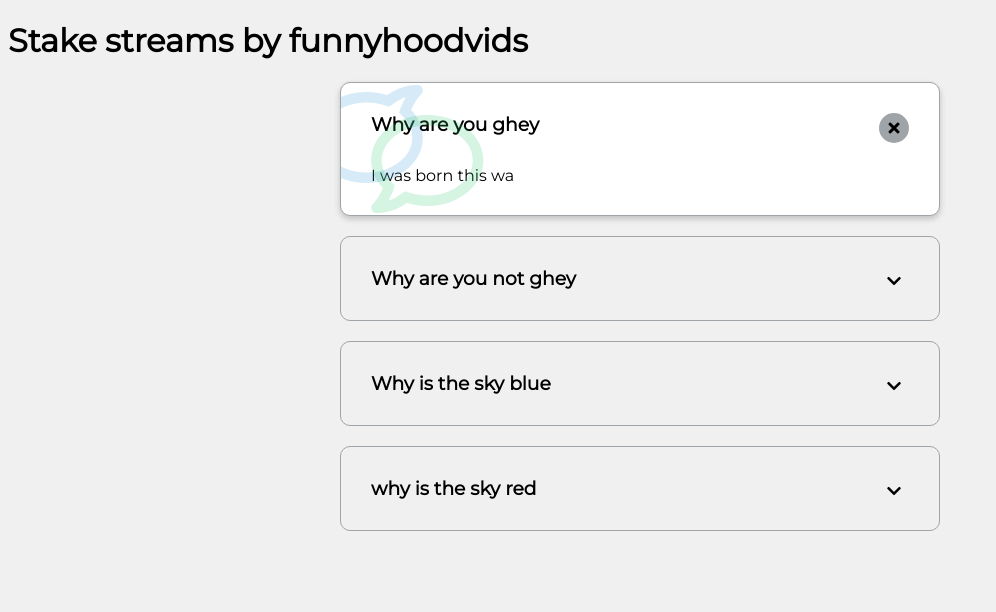
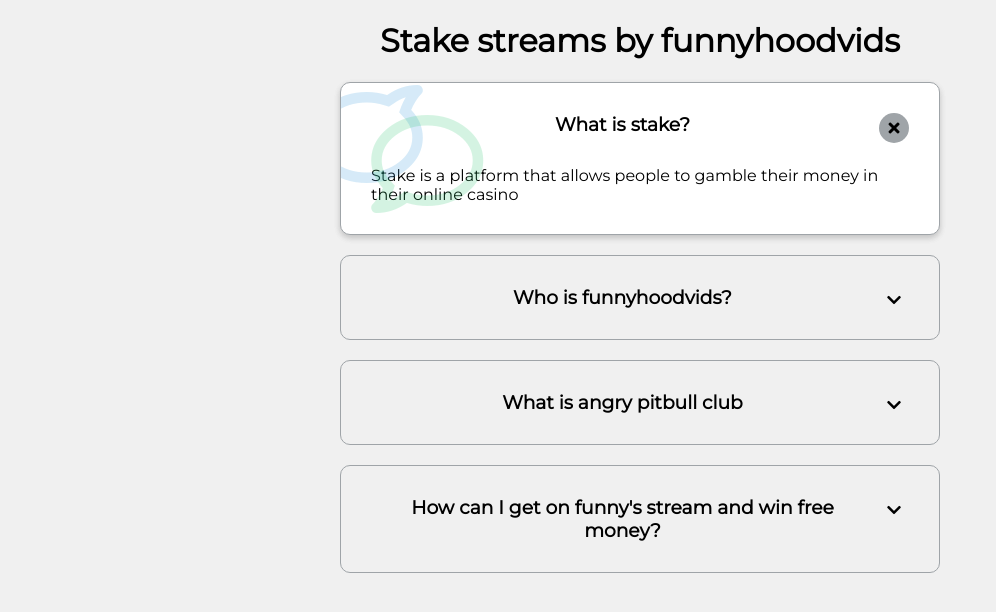
Before and after one commit to Malic33100/Stake-page, a plain HTML site: page index.html in a window 1280 px wide. Both pictures are taken after a click on the button 894 px from the left and 127 px from the top of the page. Shown: the whole page, without its empty margins (0-996 px from the left). Drawn offline with Linux system fonts and the light colour scheme.

Commit message:
text adjsutments

```diff
--- a/index.html
+++ b/index.html
@@ -8,20 +8,21 @@
     <link rel="stylesheet" href="https://cdnjs.cloudflare.com/ajax/libs/font-awesome/5.14.0/css/all.min.css"
     integrity="sha512-1PKOgIY59xJ8Co8+NE6FZ+LOAZKjy+KY8iq0G4B3CyeY6wYHN3yt9PW0XpSriVlkMXe40PTKnXrLnZ9+fkDaog=="
     crossorigin="anonymous"/>
-    <title>FAQ</title>
+    <title>Stake</title>
 </head>
 <body>
-    <h1>Stake streams by funnyhoodvids</h1>
+    <h1 style="text-align:center;">Stake streams by funnyhoodvids</h1>
 
     <div class="faq-container">
 
         <div class="faq">
             <h3 class="faq-title">
-                Why are you ghey
+                What is stake?
             </h3>
 
             <p class="faq-text">
-                I was born this wa
+               Stake is a platform that allows people
+               to gamble their money in their online casino
             </p>
 
             <button class="faq-toggle">
@@ -32,10 +33,11 @@
 
         <div class="faq">
             <h3 class="faq-title">
-                Why are you not ghey
+                Who is funnyhoodvids?
             </h3>
 
-            <p class="faq-text">I was born this way</p>
+            <p class="faq-text">funnyhoodvids is a social media influencer and founding
+                of the angry pitbull club NFT</p>
 
             <button class="faq-toggle">
                 <i class="fas fa-chevron-down"></i>
@@ -46,9 +48,12 @@
 
         <div class="faq">
 
-            <h3 class="faq-title">Why is the sky blue </h3>
+            <h3 class="faq-title">What is angry pitbull club </h3>
 
-            <p class="faq-text">Because youre ghey </p>
+            <p class="faq-text">APC or Angry Pitbull club is an NFT project founded by funnyhoodvids, NFtBBY, and
+                hoodville. The NFT project has donated over a quarter of a million dollars to @bestfriends society and
+                outside of the stake streams they plan on implementing staking for APC holders as well as creating a
+                video game</p>
 
             <button class="faq-toggle">
                 <i class="fas fa-chevron-down"></i>
@@ -59,9 +64,11 @@
 
         <div class="faq">
 
-            <h3 class="faq-title">why is the sky red</h3>
+            <h3 class="faq-title">How can I get on funny's stream and win free money?</h3>
 
-            <p class="faq-text">because it can </p>
+            <p class="faq-text">You have to be in the APC discord
+                 and also be an APC holder.
+            </p>
 
             <button class="faq-toggle">
                 <i class="fas fa-chevron-down"></i>
--- a/style.css
+++ b/style.css
@@ -56,6 +56,7 @@ box-shadow: 0 3px 6px rgba(0,0,0,0.1), 0 3px 6px rgba(0,0,0,0.1);
 
     .faq-title {
         margin: 0 35px 0 0;
+        text-align: center;
     }
 
     .faq-text {
```
